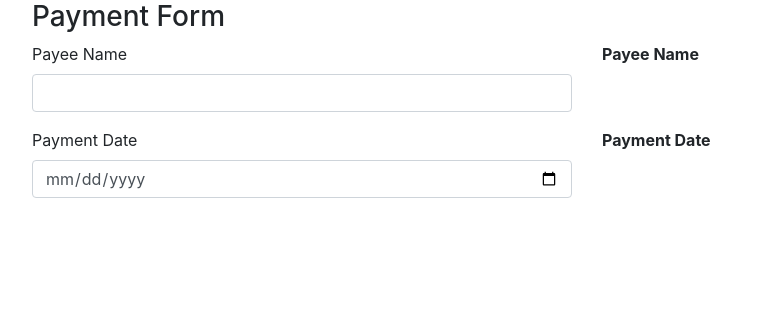
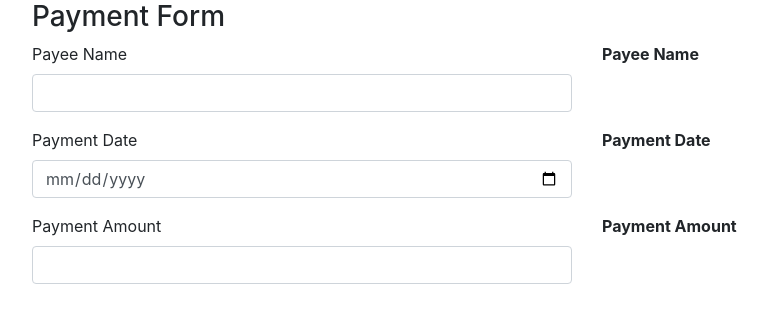
Before and after one commit to ivanwhm/pipes, an Angular app: page / in a window 1280 px wide. Shown: the top 322 px of the page, without its empty margins (53-821 px from the left). Built offline with nearby package versions, Linux system fonts and the light colour scheme.

Commit message:
Displaying currency

```diff
--- a/src/app/app.component.html
+++ b/src/app/app.component.html
@@ -34,4 +34,21 @@
       </div>
     </div>
   </div>
+
+  <div class="row">
+    <div class="form-group col">
+      <label>Payment Amount</label>
+      <input
+        (input)="onAmountChange($event.target.value)"
+        type="text"
+        class="form-control"
+      />
+    </div>
+    <div class="col">
+      <label><strong>Payment Amount</strong></label>
+      <div>
+        {{ amount | currency }}
+      </div>
+    </div>
+  </div>
 </div>
--- a/src/app/app.component.ts
+++ b/src/app/app.component.ts
@@ -8,6 +8,7 @@ import { Component } from '@angular/core';
 export class AppComponent {
   name: string;
   date: string;
+  amount: number;
 
   onNameChange(newName: string): void {
     this.name = newName;
@@ -16,4 +17,8 @@ export class AppComponent {
   onDateChange(newDate: string): void {
     this.date = newDate;
   }
+
+  onAmountChange(newAmount: string): void {
+    this.amount = parseFloat(newAmount);
+  }
 }
```
